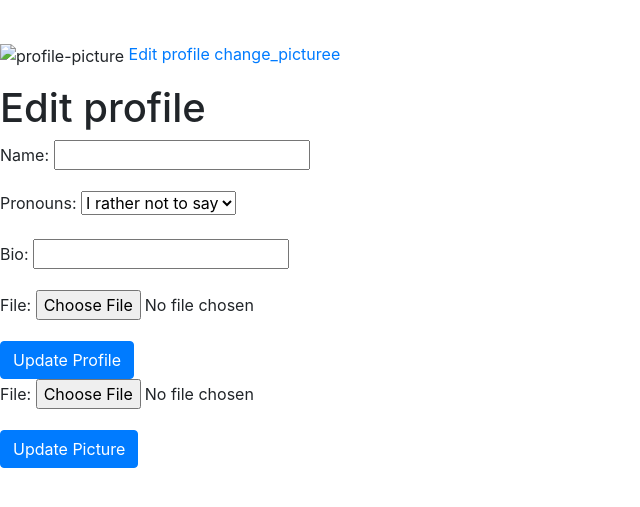
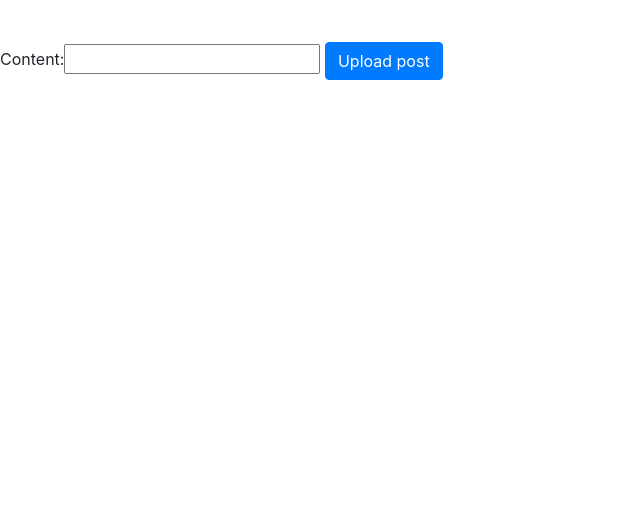
Before and after one commit to Auntjoestar/cs50w-project4, a Django app: page / in a window 1280 px wide. Shown: the part 56-563 px from the top of the page, without its empty margins (0-640 px from the left). Run offline with Django 3.2, Linux system fonts and the light colour scheme; some libraries are stand-ins or nearby versions.

Commit message:
Add profile, post js

```diff
--- a/project4/network/static/network/feed.js
+++ b/project4/network/static/network/feed.js
@@ -1,11 +1,16 @@
 document.addEventListener('DOMContentLoaded', function() {
-    document.querySelector('#profile').addEventListener("click", () => load_profile());
+    document.querySelector('#index').addEventListener("click", () => load_posts());
+    element_exists('#profile', load_profile);
     document.querySelector('#posts').addEventListener("click", () => load_posts());
-    document.querySelector('#edit-profile').addEventListener("click", () => edit_profile())
-    document.querySelector('#change_picture').addEventListener("click", () => edit_profile_picture())
-
+    element_exists('#edit-profile', edit_profile);
+    element_exists('#change_picture', edit_profile_picture);
+    if (document.querySelector("#message").innerHTML == "Image updated successfully") {
+        load_profile()
+    }
     // by default charge post view
-    load_posts()
+    else {
+        load_posts()
+    }
 })
 
 function load_profile() {
@@ -13,6 +18,7 @@ function load_profile() {
     document.querySelector("#postView").style.display = "none";
     document.querySelector("#editProfileView").style.display = "none";
     document.querySelector("#editImageView").style.display = "none";
+    document.querySelector("#submitView").style.display = 'none';
 
     get_profile()
     .then(datos => {
@@ -33,15 +39,15 @@ function edit_profile() {
     document.querySelector("#postView").style.display = "none";
     document.querySelector("#editProfileView").style.display = "block";
     document.querySelector("#editImageView").style.display = "none";
+    document.querySelector("#submitView").style.display = 'none';
 
-    form = document.querySelector("#edit-form")
+    const form = document.querySelector("#edit-form")
     const alert = document.querySelector(".alert")
     form.onsubmit = (e) => {
         e.preventDefault();
         const name = document.querySelector("#id_name").value;
         const pronouns = document.querySelector("#id_pronouns").value;
         const bio = document.querySelector("#id_bio").value;
-        console.log(file)
         put_edit_profile(name, pronouns, bio)
         .then(result => {
             if (result.message == "Profile updated successfully.") {
@@ -63,6 +69,7 @@ function edit_profile_picture() {
     document.querySelector("#postView").style.display = "none";
     document.querySelector("#editProfileView").style.display = "none";
     document.querySelector("#editImageView").style.display = "block";
+    document.querySelector("#submitView").style.display = 'none';
 }
 
 function load_posts() {
@@ -70,6 +77,36 @@ function load_posts() {
     document.querySelector("#postView").style.display = "block";
     document.querySelector("#editProfileView").style.display = "none";
     document.querySelector("#editImageView").style.display = "none";
+    document.querySelector("#submitView") != null ? document.querySelector("#submitView").style.display = 'block' : {}
+
+    get_posts()
+    .then(content => {
+        create_post(content)
+    })
+
+    form = document.querySelector("#postSubmit")
+    alert = document.querySelector(".alert")
+
+    content = document.querySelector("#id_content")
+
+    form.onsubmit = (e) => {
+        e.preventDefault();
+        const content = document.querySelector("#id_content").value;
+        console.log(content)
+        upload_post(content)
+        .then(result => {
+            if (result.message == "Post uploaded successfully.") {
+                load_posts();
+              }
+              else {
+                alert.innerHTML = ''
+                alert.style.display = 'block';
+                const message = document.createElement('strong')
+                message.innerHTML = result.error;
+                alert.appendChild(message)
+              }
+        })
+    }
 }
 
 async function get_profile() {
@@ -84,7 +121,7 @@ async function get_profile_picture() {
     return datos;
 }
 
-async function put_edit_profile(name, pronouns, bio,imageInput){
+async function put_edit_profile(name, pronouns, bio){
     const csrftoken = document.querySelector('[name=csrfmiddlewaretoken]').value;
     const request = new Request(
         '/set_profile',
@@ -104,26 +141,29 @@ async function put_edit_profile(name, pronouns, bio,imageInput){
     return result;
 }
 
-async function edit_image(){
-    const image = imageInput.files[0]["file"]
-    let formData = new FormData()
-
-    formData.append('file', image)
-    console.log(formData)
+async function upload_post(content) {
+    const csrftoken = document.querySelector('[name=csrfmiddlewaretoken]').value;
     const request = new Request(
-        '/set_profile',
+        '/submit_post',
         {
             method: 'POST',
             headers: {'X-CSRFToken': csrftoken},
-            body: formData,
-            mode: 'same-origin', // Do not send CSRF token to another domain.
+            body: JSON.stringify({
+                content: `${content}`
+            }),
+            mode: 'same-origin' // Do not send CSRF token to another domain.
         }
     );
-    const update = await fetch(request).catch(error => console.log(error));
-    const result = await update.json();
+    const post = await fetch(request).catch(error => console.log(error));
+    const result = await post.json();
     return result;
 }
 
+async function get_posts() {
+    const posts = await fetch("/watch_posts/posts") ;
+    const content = await posts.json();
+    return content;
+}
 
 function set_profile(datos) {
     document.querySelector("#name").innerHTML = datos[0].name;
@@ -131,3 +171,29 @@ function set_profile(datos) {
     document.querySelector("#bio").innerHTML= datos[0].bio;
     document.querySelector("#joined").innerHTML = datos[0].joined;
 }
+
+function element_exists(query, function_name)
+{
+    document.querySelector(query) != null ? document.querySelector(query).addEventListener("click", () => function_name()) : {}
+}
+
+function create_post(post) {
+    post.forEach(element => {
+        const post = document.createElement("div");
+        post.className = "post";
+        post.innerHTML = `
+        <div class="post-header">
+            <h3>${element.poster}</h3>
+            <h4>${element.postTime}</h4>
+        </div>
+        <div class="post-content">
+            <p>${element.content}</p>
+        </div>
+        <div class="post-footer">
+            <button class="like-button">Like</button>
+            <button class="comment-button">Comment</button>
+        </div>
+        `
+        document.querySelector("#allPosts").appendChild(post);
+    });
+}
--- a/project4/network/templates/network/index.html
+++ b/project4/network/templates/network/index.html
@@ -6,18 +6,26 @@
 <div class="alert">
 
 </div>
+<div id="message">{{ message }}</div>
     <div id="postView">
-        <div class="makePost">
+            <div id="submitView">
+                <form id="postSubmit" action="{% url 'submit_post' %}" method="POST">
+                    {% csrf_token %}
+                    {{ postForm }}
+                    <input class="btn btn-primary" type="submit" value="Upload post">
+                </form>
+            </div>
         </div>
         <!--  10 por página -->
-        <div class="allPosts">
+        <div id="allPosts">
 
         </div>
         <div class="followingPosts">
             <!--si user está loggeado-->
 
         </div>
-    </div>
+ </div>
+    {% if user.is_authenticated %}
     <div id="profileView">
         <!--si user está loggeado-->
         <div class="profile">
@@ -41,7 +49,6 @@
         <form id="edit-form" action="{% url 'set_profile' %}" method="put">
             {% csrf_token %}
             {{form.as_p}}
-            {{pictureForm.as_p}}
         <input class="btn btn-primary" type="submit" value="Update Profile">
         </form>
     </div>
@@ -52,6 +59,7 @@
         <input class="btn btn-primary" type="submit" value="Update Picture">
         </form>
     </div>
+{% endif %}
 {% endblock %}
 {% block script %}
     <script src="{% static 'network/feed.js' %}"></script>
--- a/project4/network/templates/network/layout.html
+++ b/project4/network/templates/network/layout.html
@@ -12,7 +12,7 @@
     <body>
 
         <nav class="navbar navbar-expand-lg navbar-light bg-light">
-            <a class="navbar-brand" href="#">Network</a>
+            <a id="index" class="navbar-brand" href="#">Network</a>
 
             <div>
               <ul class="navbar-nav mr-auto">
--- a/project4/network/templates/network/register.html
+++ b/project4/network/templates/network/register.html
@@ -8,7 +8,7 @@
         <div>{{ message }}</div>
     {% endif %}
 
-    <form action="{% url 'register' %}" method="post">
+    <form action="{% url 'register' %}" method="post" enctype="multipart/form-data">
         {% csrf_token %}
         <div class="form-group">
             <input class="form-control" autofocus type="text" name="username" placeholder="Username">
@@ -23,6 +23,7 @@
             <input class="form-control" type="password" name="confirmation" placeholder="Confirm Password">
         </div>
         {{ form }}
+        {{ imageform }}
         <input class="btn btn-primary" type="submit" value="Register">
     </form>
     Already have an account? <a href="{% url 'login' %}">Log In here.</a>
--- a/project4/network/urls.py
+++ b/project4/network/urls.py
@@ -11,5 +11,7 @@ urlpatterns = [
     path("watch_profile", views.watch_profile, name="watch_profile"),
     path("watch_profile_picture", views.watch_profile_picture, name="watch_profile_picture"),
     path("set_profile", views.set_profile, name="set_profile"),
-    path("change_picture", views.change_picture, name="change_picture")
+    path("change_picture", views.change_picture, name="change_picture"),
+    path("submit_post", views.submit_post, name="submit_post"),
+    path("watch_posts/<str:page>", views.watch_posts, name="watch_posts"),
 ]
--- a/project4/network/views.py
+++ b/project4/network/views.py
@@ -13,6 +13,8 @@ from .forms import ProfileForm, ProfilePicturesForm, PostForm, CommentsForm, Rep
 def index(request):
     form = ProfileForm()
     pictureForm = ProfilePicturesForm()
+    postForm = PostForm()
+    print(request.user.id)
     if request.user.id is not None:
         id = request.user.id
         profile = Profile.objects.get(pk = id)
@@ -22,6 +24,7 @@ def index(request):
     return render(request, "network/index.html", {
         "form": form,
         "pictureForm": pictureForm,
+        "postForm": postForm,
     })
 
 
@@ -59,31 +62,69 @@ def register(request):
         password = request.POST["password"]
         confirmation = request.POST["confirmation"]
         if password != confirmation:
+            form = ProfileForm()
+            imageform = ProfilePicturesForm()
             return render(request, "network/register.html", {
-                "message": "Passwords must match."
+                "message": "Passwords must match.",
+                "form": form,
+                "imageform": imageform,
             })
         form = ProfileForm(request.POST)
         if form.is_valid():
             name = form.cleaned_data["name"]
             pronouns = form.cleaned_data["pronouns"]
             bio = form.cleaned_data["bio"]
-
+        else:
+            form = ProfileForm()
+            imageform = ProfilePicturesForm()
+            return render(request, "network/register.html", {
+                "message": "Profile creation failed.",
+                "form": form,
+                "imageform": imageform,
+            })
+        imageform = ProfilePicturesForm(request.POST, request.FILES)
+        if imageform.is_valid():
+            picture = imageform.cleaned_data["picture"]
+        else:
+            form = ProfileForm()
+            imageform = ProfilePicturesForm()
+            return render(request, "network/register.html", {
+                "message": "Image upload failed.",
+                "form": form,
+                "imageform": imageform,
+            })
         # Attempt to create new user
         try:
             user = User.objects.create_user(username, email, password)
             user.save()
             profile = Profile(username=user, name=name, pronouns=pronouns, bio=bio)
             profile.save()
+            profilepicture = ProfilePictures(user_id=profile.id, picture=picture)
+            profilepicture.save()
         except IntegrityError:
+            form = ProfileForm()
+            imageform = ProfilePicturesForm()
             return render(request, "network/register.html", {
-                "message": "Username already taken."
+                "message": "Username already taken.",
+                "form": form,
+                "imageform": imageform,
+            })
+        except:
+            form = ProfileForm()
+            imageform = ProfilePicturesForm()
+            return render(request, "network/register.html", {
+                "message": "An unexpected error ocurred.",
+                "form": form,
+                "imageform": imageform,
             })
         login(request, user)
         return HttpResponseRedirect(reverse("index"))
     else:
         form = ProfileForm()
+        imageform = ProfilePicturesForm()
         return render(request, "network/register.html", {
-            "form": form
+            "form": form,
+            "imageform": imageform,
         })
 
 
@@ -99,10 +140,9 @@ def set_profile(request):
     if request.method != "PUT":
         return JsonResponse({"error": "PUT request required."}, status=400)
     else:
-
         id = request.user.id
-        data = ProfilePicturesForm(request.FILES.keys())
-        profile = Profile.objects.get(pk = id)
+        data = json.loads(request.body)
+        profile = Profile.objects.get(pk=id)
         try:
             profile.name=data["name"]
             profile.pronouns=data["pronouns"]
@@ -115,7 +155,7 @@ def set_profile(request):
 
 def change_picture(request):
     if request.method != "POST":
-        return JsonResponse({"error": "POST request required"})
+        return JsonResponse({"error": "POST request required"}, status=400)
     if request.method == "POST":
         form = ProfilePicturesForm(request.POST, request.FILES)
         if form.is_valid():
@@ -129,6 +169,41 @@ def change_picture(request):
                 return render(request, "network/index.html", {
                     "message": "Image update failed"
                 })
-        return render(request, "network/index.html", {
-                    "message": "Image updated successfully"
-                })
+        form = ProfileForm()
+    pictureForm = ProfilePicturesForm()
+    print(request.user.id)
+    if request.user.id is not None:
+        id = request.user.id
+        profile = Profile.objects.get(pk = id)
+        picture = ProfilePictures.objects.get(pk = id)
+        form = ProfileForm(instance=profile)
+        pictureForm = ProfilePicturesForm(instance=picture)
+    return render(request, "network/index.html", {
+        "message": "Image updated successfully",
+        "form": form,
+        "pictureForm": pictureForm,
+    })
+
+def submit_post(request):
+    if request.method != "POST":
+        return JsonResponse({"error": "POST request required."}, status=400)
+    else:
+        id = request.user.id
+        data = json.loads(request.body)
+        try:
+            post = Post(poster_id= id, content=data["content"])
+            post.save()
+            return JsonResponse({"message": "Post uploaded successfully."}, status=201)
+        except:
+            return JsonResponse({"error": "Post failed to be uploaded."}, status=500)
+
+def watch_posts(request, page):
+    if page == "posts":
+        posts = Post.objects.all()
+        return JsonResponse([post.serialize() for post in posts], safe=False)
+    elif page == "followed":
+        following = Followers.objects.filter(follower = request.user.id)
+        posts = []
+        for user in following:
+            posts += Post.objects.filter(poster=user)
+        return JsonResponse([post.serialize() for post in posts], safe=False)
```
Also changed, not shown: project4/network/models.py (+11 -0 lines), project4/network/migrations/0003_alter_comments_commentedat_alter_comments_updatedat_and_more.py (added), project4/network/static/network/profilePictures/ndice3.webp (added), project4/network/static/network/profilePictures/ndice3_ZiYEzmm.webp (added), project4/network/static/network/profilePictures/ndice3_gzNuwDG.webp (added).
